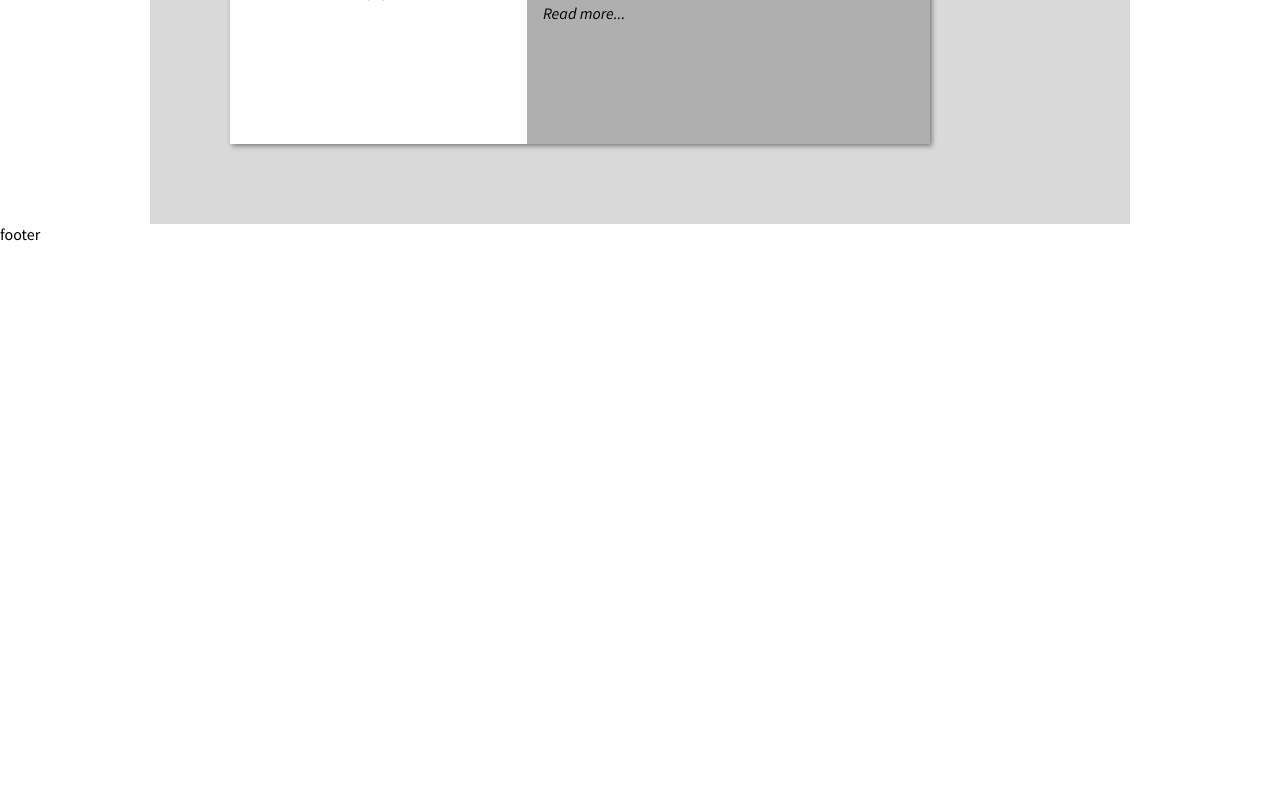
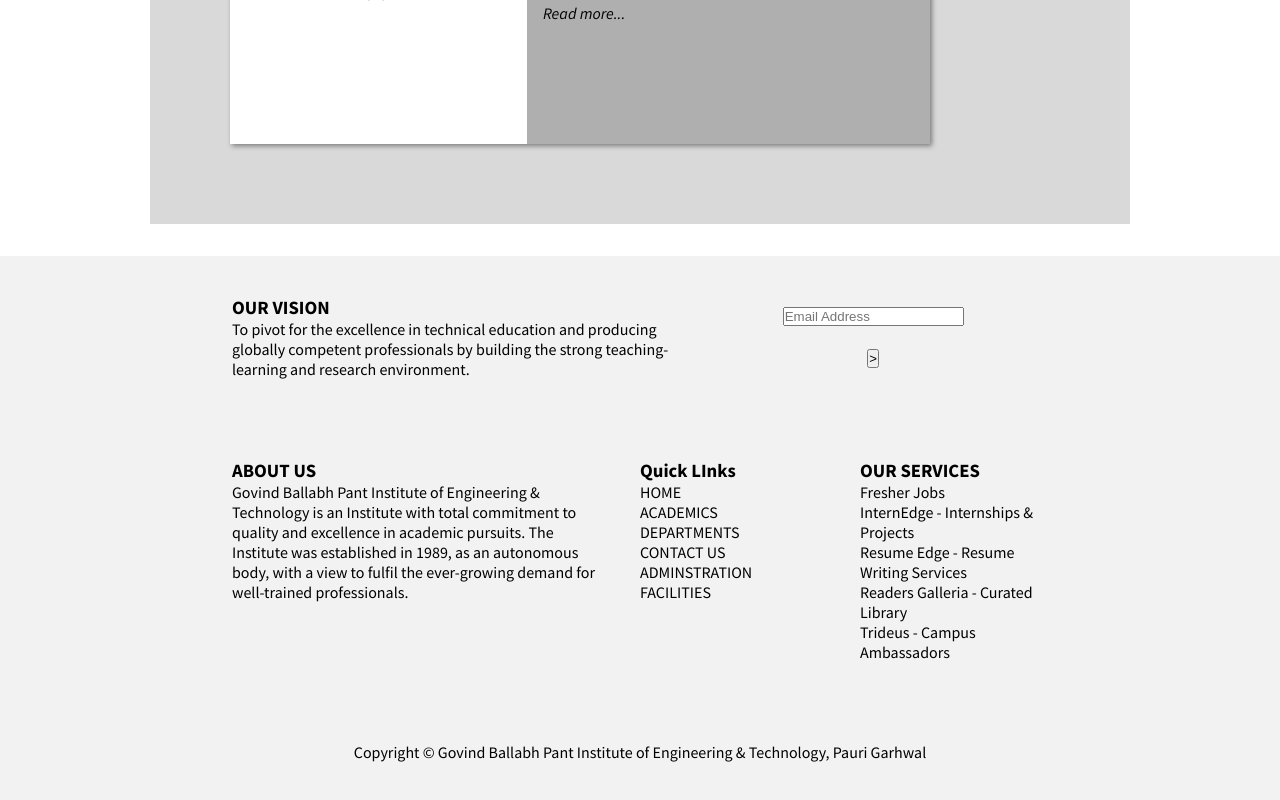
Before and after one commit to light-200/studentclubs, a React (Vite) app: page / in a window 1280 px wide. Shown: the part 1610-2410 px from the top of the page. Before the commit the page ends 1854 px from the top, so only its background shows below. Built offline with nearby package versions, Linux system fonts and the light colour scheme.

Commit message:
feat: footer added 🚀

```diff
--- /dev/null
+++ b/src/components/Footer/Footer.module.css
@@ -0,0 +1,68 @@
+.Footer {
+  display: flex;
+  margin-top: 2rem;
+  flex-direction: column;
+  align-items: center;
+  background-color: rgba(0, 0, 0, 0.05);
+}
+
+.Section1 {
+  display: flex;
+  width: 70vw;
+  padding: 40px;
+}
+
+.Vision {
+  flex: 4;
+}
+.Newsletter {
+  flex: 3;
+  display: grid;
+  place-items: center;
+}
+
+.Section2 {
+  display: flex;
+  width: 70vw;
+  padding: 40px;
+  gap: 2rem;
+}
+
+.About {
+  flex: 4;
+}
+
+.Quicklinks {
+  flex: 2;
+}
+
+.FooterLinks {
+  list-style-type: none;
+}
+
+.Quicklinks a {
+  cursor: pointer;
+  color: inherit;
+  text-decoration: none;
+}
+
+.Services {
+  flex: 2;
+}
+
+.ServicesLinks {
+  list-style-type: none;
+}
+
+.Services a {
+  cursor: pointer;
+  color: inherit;
+  text-decoration: none;
+}
+
+.Section3 {
+  display: flex;
+  justify-content: center;
+  width: 70vw;
+  padding: 40px;
+}
--- /dev/null
+++ b/src/components/Footer/Footer.tsx
@@ -0,0 +1,82 @@
+import classes from "./Footer.module.css";
+const Footer = () => {
+  return (
+    <div className={classes.Footer}>
+      <div className={classes.Section1}>
+        <div className={classes.Vision}>
+          <h3>OUR VISION</h3>
+          <p>
+            To pivot for the excellence in technical education and producing
+            globally competent professionals by building the strong
+            teaching-learning and research environment.
+          </p>
+        </div>
+        <form className={classes.Newsletter}>
+          <input type="text" placeholder="Email Address" />
+          <button type="submit">{">"}</button>
+        </form>
+      </div>
+      <div className={classes.Section2}>
+        <div className={classes.About}>
+          <h3>ABOUT US</h3>
+          <p>
+            Govind Ballabh Pant Institute of Engineering &amp; Technology is an
+            Institute with total commitment to quality and excellence in
+            academic pursuits. The Institute was established in 1989, as an
+            autonomous body, with a view to fulfil the ever-growing demand for
+            well-trained professionals.
+          </p>
+        </div>
+        <div className={classes.Quicklinks}>
+          <h3>Quick LInks</h3>
+          <ul className={classes.FooterLinks}>
+            <li>
+              <a href="#">HOME</a>
+            </li>
+            <li>
+              <a href="#">ACADEMICS</a>
+            </li>
+            <li>
+              <a href="#">DEPARTMENTS</a>
+            </li>
+            <li>
+              <a href="#">CONTACT US</a>
+            </li>
+            <li>
+              <a href="#">ADMINSTRATION</a>
+            </li>
+            <li>
+              <a href="#">FACILITIES</a>
+            </li>
+          </ul>
+        </div>
+        <div className={classes.Services}>
+          <h3>OUR SERVICES</h3>
+          <ul className={classes.ServicesLinks}>
+            <li>
+              <a href="#">Fresher Jobs</a>
+            </li>
+            <li>
+              <a href="#">InternEdge - Internships &amp; Projects </a>
+            </li>
+            <li>
+              <a href="#">Resume Edge - Resume Writing Services</a>
+            </li>
+            <li>
+              <a href="#">Readers Galleria - Curated Library</a>
+            </li>
+            <li>
+              <a href="#">Trideus - Campus Ambassadors</a>
+            </li>
+          </ul>
+        </div>
+      </div>
+      <div className={classes.Section3}>
+        Copyright © Govind Ballabh Pant Institute of Engineering &amp;
+        Technology, Pauri Garhwal
+      </div>
+    </div>
+  );
+};
+
+export default Footer;
--- a/src/containers/App.tsx
+++ b/src/containers/App.tsx
@@ -4,6 +4,7 @@
 import Section from "../containers/Section/Section";
 import Logo from "../assets/logo.png";
 import "./App.css";
+import Footer from "../components/Footer/Footer";
 
 function App() {
   const [section, setSection] = useState("event");
@@ -57,7 +58,7 @@
         </div>
         <Section id={section} />
       </section>
-      <footer>footer</footer>
+      <Footer />
     </div>
   );
 }
```
